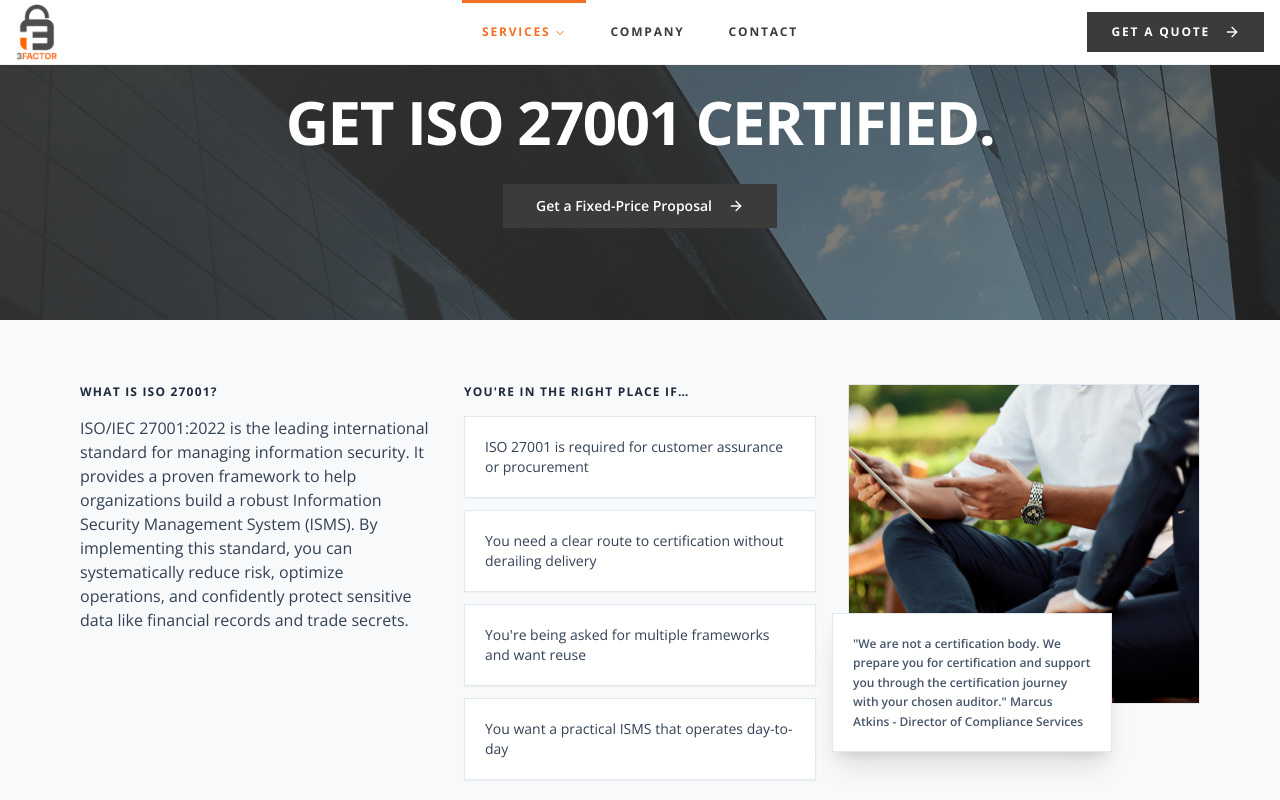
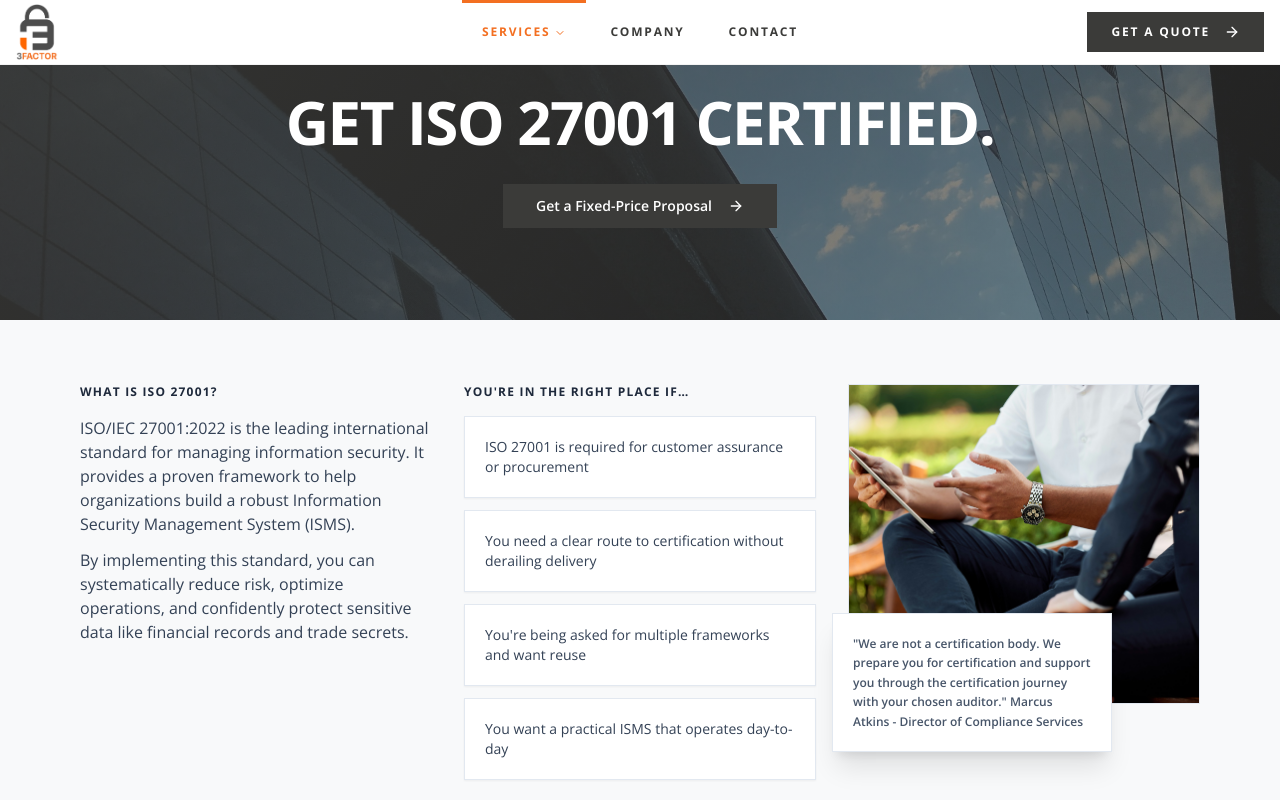
Before and after one commit to Sean3FACTOR/threefactor-glow-web, a React (Vite) app: page /services/iso-27001 in a window 1280 px wide. Shown: the top 800 px of the page. Built offline with nearby package versions, Linux system fonts and the light colour scheme.

Commit message:
Split ISO intro line onto its own line

```diff
--- a/src/pages/ISO27001Page.tsx
+++ b/src/pages/ISO27001Page.tsx
@@ -617,10 +617,8 @@ const ISO27001Page = () => {
               <h3 className="text-xs font-bold uppercase tracking-widest text-slate-800 mb-4">
                 WHAT IS ISO 27001?
               </h3>
-              <p className="text-sm md:text-base text-slate-700 leading-relaxed">ISO/IEC 27001:2022 is the leading international standard for managing information security. It provides a proven framework to help organizations build a robust Information Security Management System (ISMS).
-
-
-By implementing this standard, you can systematically reduce risk, optimize operations, and confidently protect sensitive data like financial records and trade secrets.</p>
+              <p className="text-sm md:text-base text-slate-700 leading-relaxed">ISO/IEC 27001:2022 is the leading international standard for managing information security. It provides a proven framework to help organizations build a robust Information Security Management System (ISMS).</p>
+              <p className="text-sm md:text-base text-slate-700 leading-relaxed mt-3">By implementing this standard, you can systematically reduce risk, optimize operations, and confidently protect sensitive data like financial records and trade secrets.</p>
             </div>
 
             {/* Column 2: You're in the right place if... */}
```
